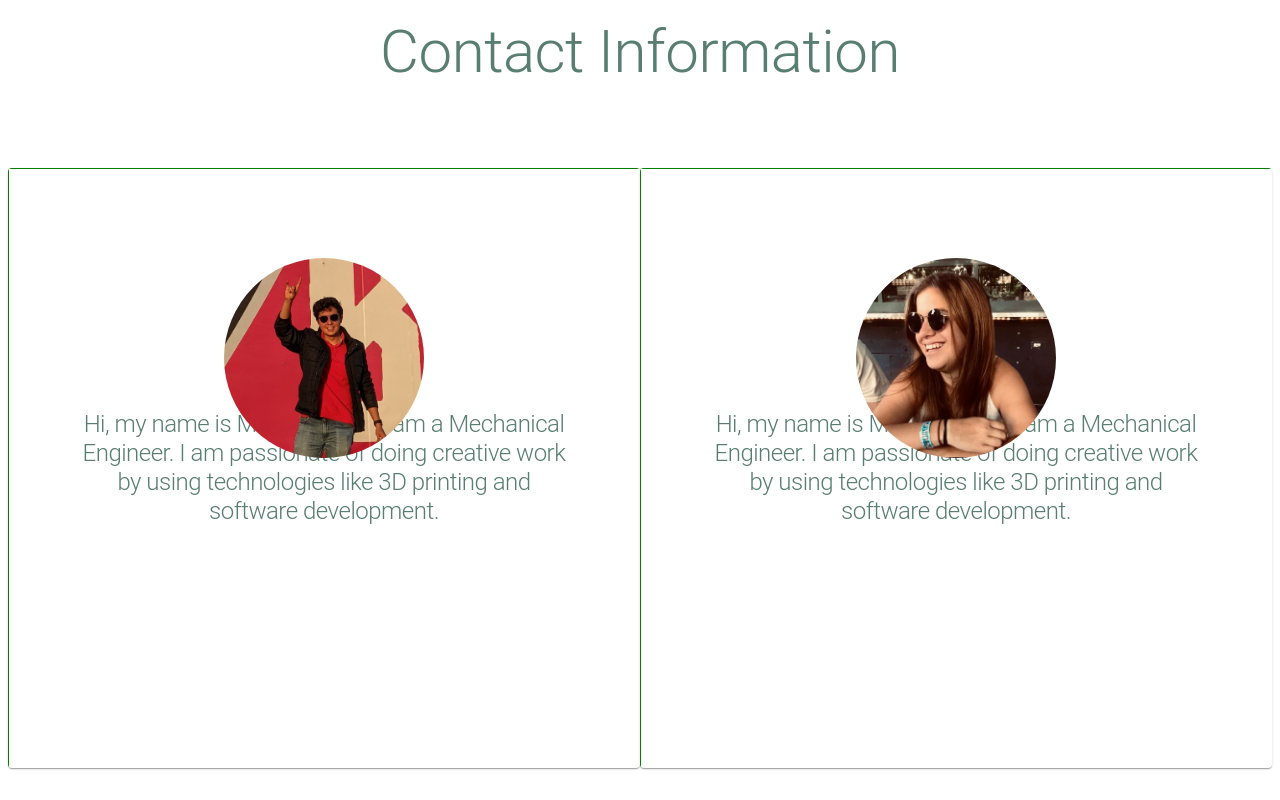
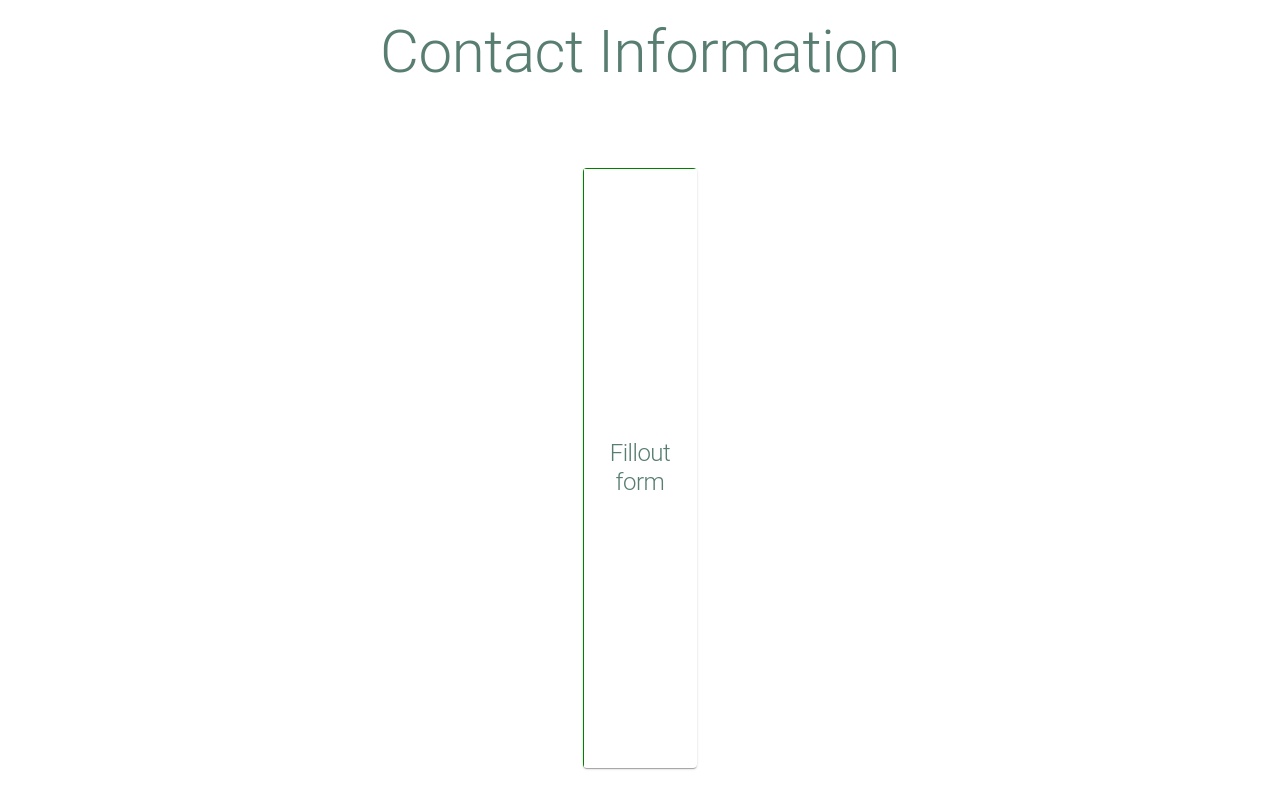
Before and after one commit to macosta2015/WeWeFramesV2, a React (Create React App) app: page / in a window 1280 px wide. Shown: the part 2416-3216 px from the top of the page. Built offline with nearby package versions, Linux system fonts and the light colour scheme.

Commit message:
Update App.js

```diff
--- a/src/App.js
+++ b/src/App.js
@@ -301,37 +301,9 @@ function App() {
                   height: '100%',
                   background: "linear-gradient(green 1px, transparent 1px), linear-gradient(90deg, green 1px, transparent 1px)",
                 }}>
-                  <Stack direction="row" style={{ position: 'absolute', top: '15%' }}>
-                    <Avatar alt="Majo Cespedes" src={marioAcosta} style={{ width: '200px', height: '200px' }} />
-                  </Stack>
                   <Typography variant="h2" style={{ paddingLeft: '10%', paddingRight: '10%' }}>
                     <p>
-                      Hi, my name is Mario Acosta. I am a Mechanical Engineer. I am passionate of doing creative work by using technologies like 3D printing and software development.
-                    </p>
-                  </Typography>
-                </Paper>
-              </Grid>
-              <Grid item xl={6} xs={12} md={6} lg={6}
-                style={{
-                  display: 'flex',
-                  justifyContent: 'center',
-                  alignItems: 'center',
-                  height: '75%',
-                }}>
-                <Paper style={{
-                  display: 'flex',
-                  justifyContent: 'center',
-                  position: 'relative',
-                  alignItems: 'center',
-                  height: '100%',
-                  background: "linear-gradient(green 1px, transparent 1px), linear-gradient(90deg, green 1px, transparent 1px)",
-                }}>
-                  <Stack direction="row" style={{ position: 'absolute', top: '15%' }}>
-                    <Avatar alt="Majo Cespedes" src={mariaJose} style={{ width: '200px', height: '200px' }} />
-                  </Stack>
-                  <Typography variant="h2" style={{ paddingLeft: '10%', paddingRight: '10%' }}>
-                    <p>
-                      Hi, my name is Mario Acosta. I am a Mechanical Engineer. I am passionate of doing creative work by using technologies like 3D printing and software development.
+                      Fillout form
                     </p>
                   </Typography>
                 </Paper>
```
